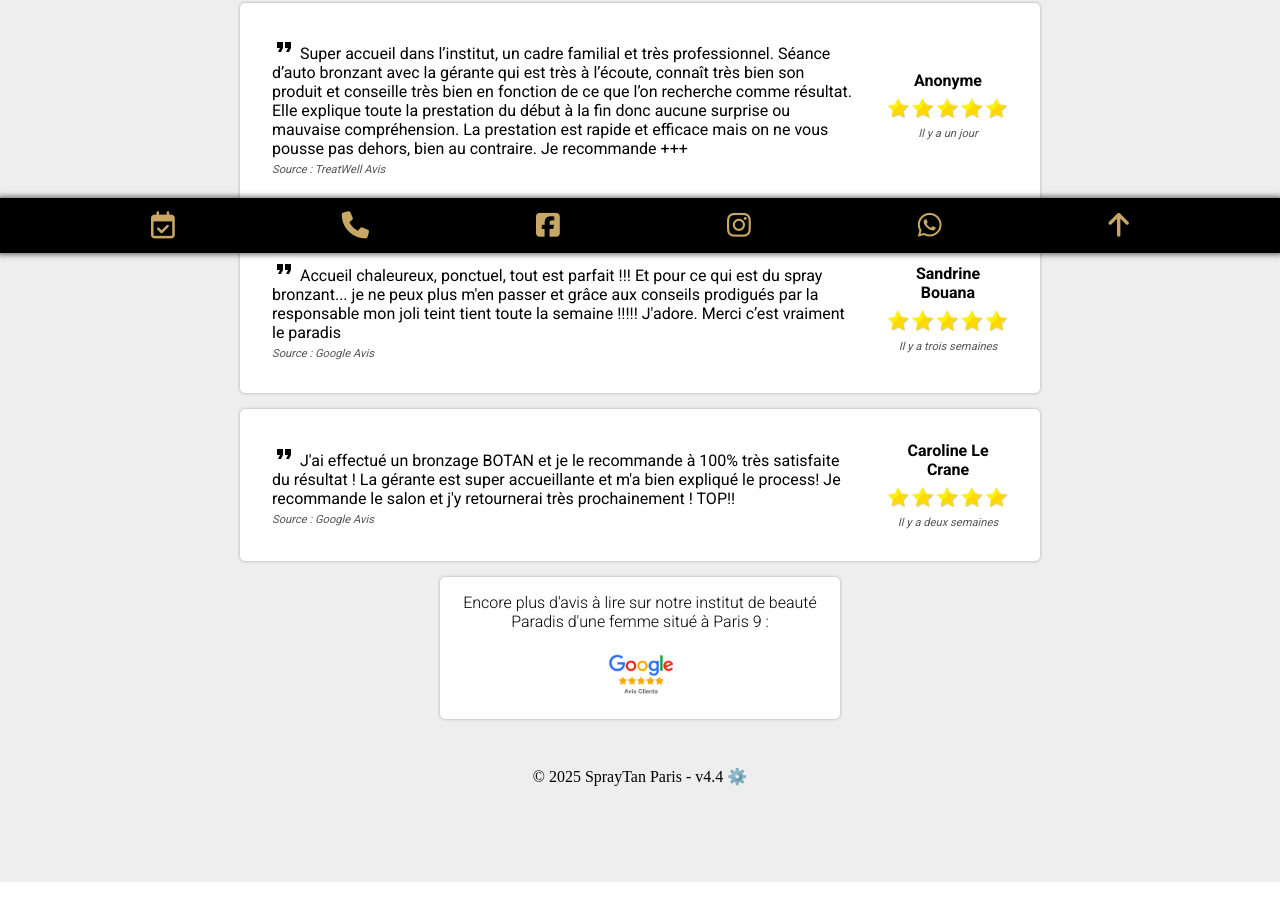
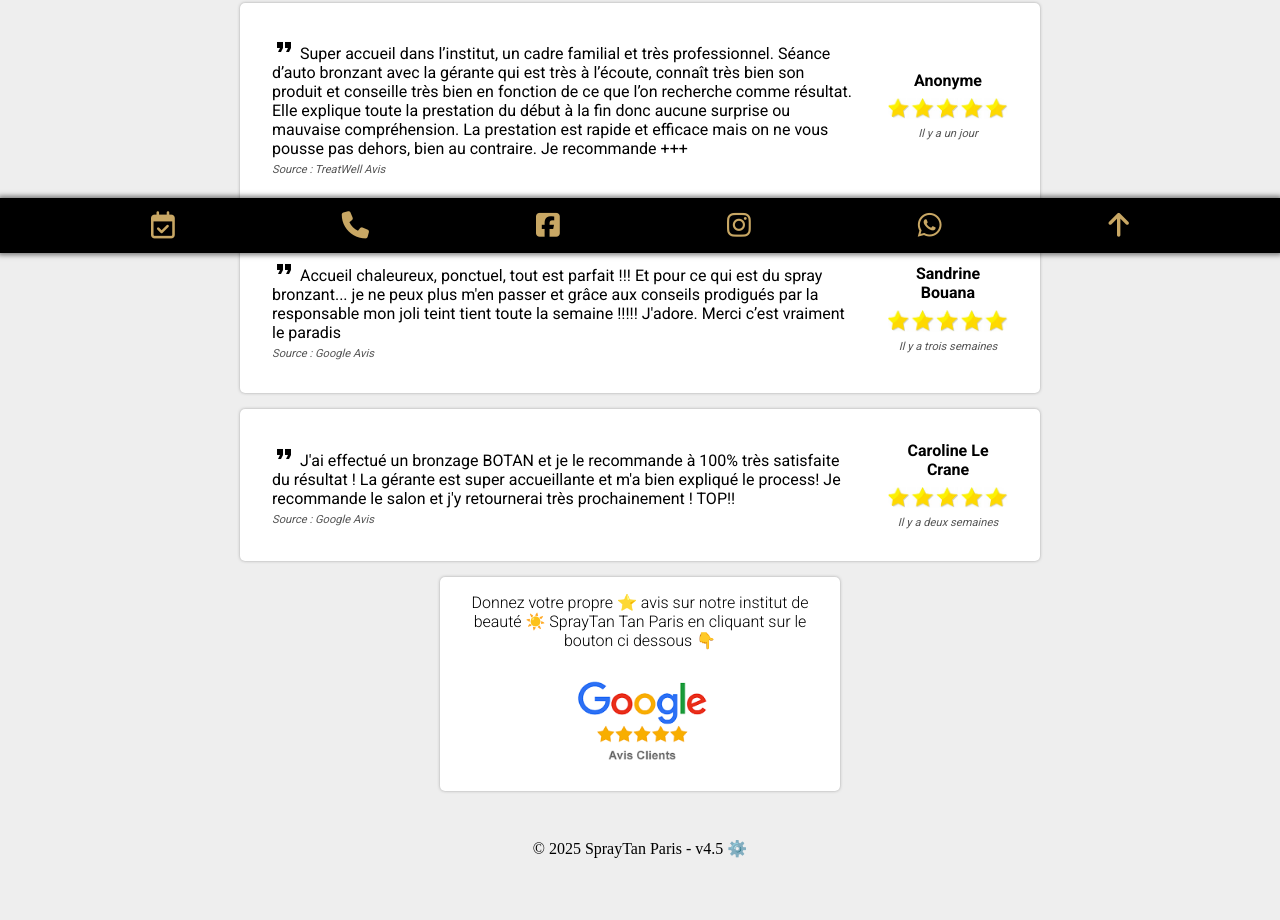
Before and after one commit to RRudi/spraytan.paris, a plain HTML site: page index.html in a window 1280 px wide. Shown: the part 547-1467 px from the top of the page. Before the commit the page ends 1429 px from the top, so only its background shows below. Drawn offline with Linux system fonts and the light colour scheme; no server answers.

Commit message:
v4.5 : Petites retouches

```diff
--- a/css/style.avis.css
+++ b/css/style.avis.css
@@ -152,5 +152,5 @@
   }
 
   .plus-avis-img img {
-    width: 100px;
+    width: 200px;
   }
--- a/index.html
+++ b/index.html
@@ -165,12 +165,11 @@
         </div>
         <div class="plus-avis">
           <h2>
-            Encore plus d'avis à lire sur notre institut de beauté Paradis d'une
-            femme situé à Paris 9 :
+            Donnez votre propre ⭐ avis sur notre institut de beauté ☀️ SprayTan Tan Paris en cliquant sur le bouton ci dessous 👇
           </h2>
           <div class="plus-avis-img">
             <a
-              href="https://www.google.com/search?q=paradis+dune+femme&rlz=1C1GCEB_enFR888FR888&oq=paradis+dune+femme&aqs=chrome..69i57j0i10l4j69i60l3.2470j0j1&sourceid=chrome&ie=UTF-8#lrd=0x47e6720ad8c5b22d:0x2809a27dd8e1b38f,1,,,"
+              href="https://g.page/r/CY-z4dh9ogkoEAE/review"
               target="_blank"
             >
               <img src="./img/avis/google-avis.png" alt="Logo Google" />
@@ -232,7 +231,7 @@
     <!--------------------------- Footer --------------------->
 
     <section class="copyright">
-      <p>&#169; 2025 SprayTan Paris - v4.4 <a href="./admin.html">⚙️</a></p>
+      <p>&#169; 2025 SprayTan Paris - v4.5 <a href="./admin.html">⚙️</a></p>
       <p id="last-updated"></p>
     </section>
 
```
